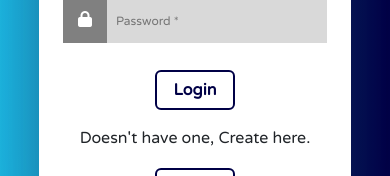
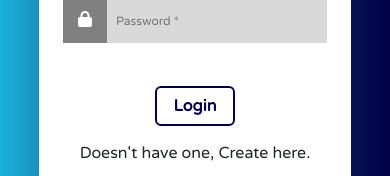
Before and after one commit to devaaravmishra/hms, a React (Create React App) app: page /login in a window 390 px wide. Shown: the part 430-606 px from the top of the page. Built offline with nearby package versions, Linux system fonts and the light colour scheme; no server answers.

Commit message:
fix: submit btn position for devices below 725p

```diff
--- a/src/Components/css/form.css
+++ b/src/Components/css/form.css
@@ -287,9 +287,8 @@
     height: 2.5rem;
     width: 5rem;
     font-size: 1rem;
-    margin: auto auto 6% auto;
+    margin: 6% auto 6% auto;
   }
-
   #lastbtn {
     height: 2.5rem;
     width: 5rem;
```
